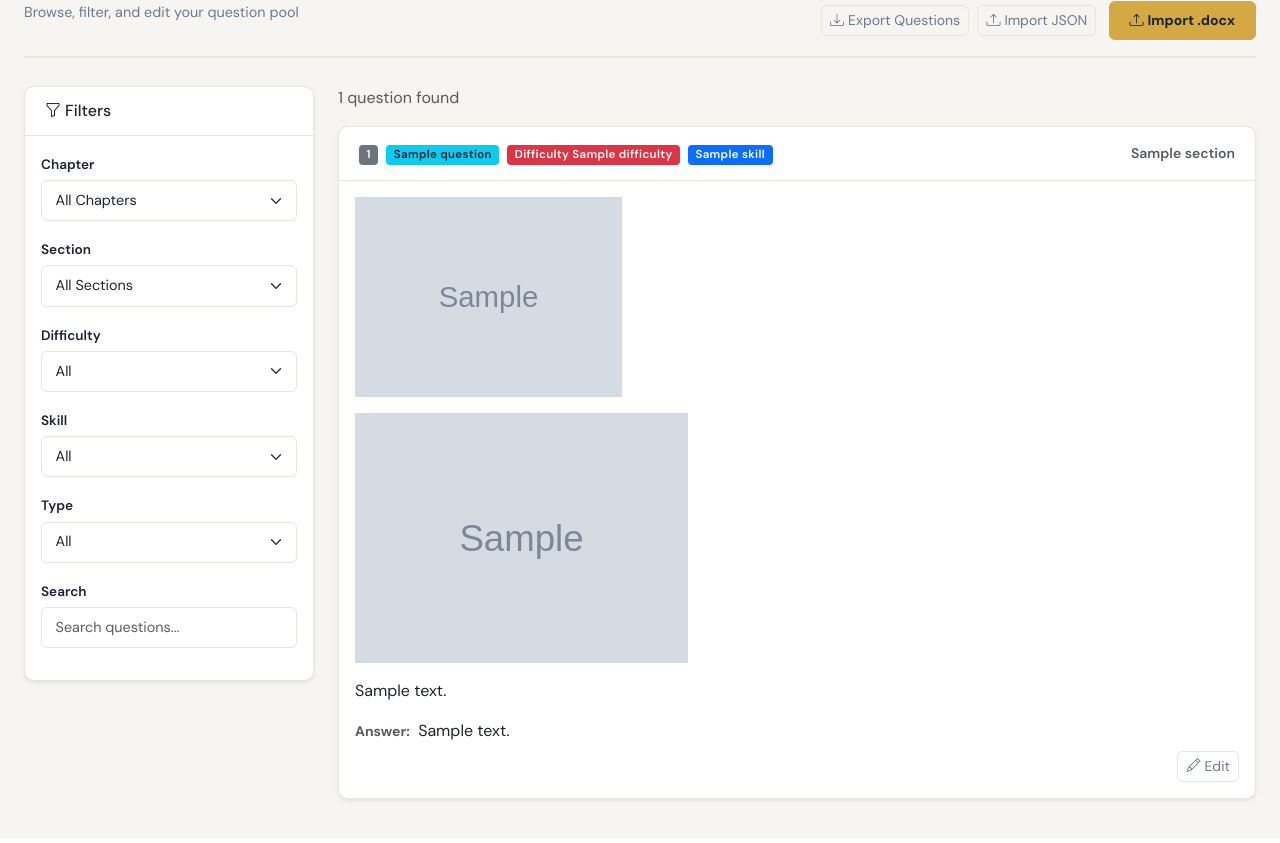
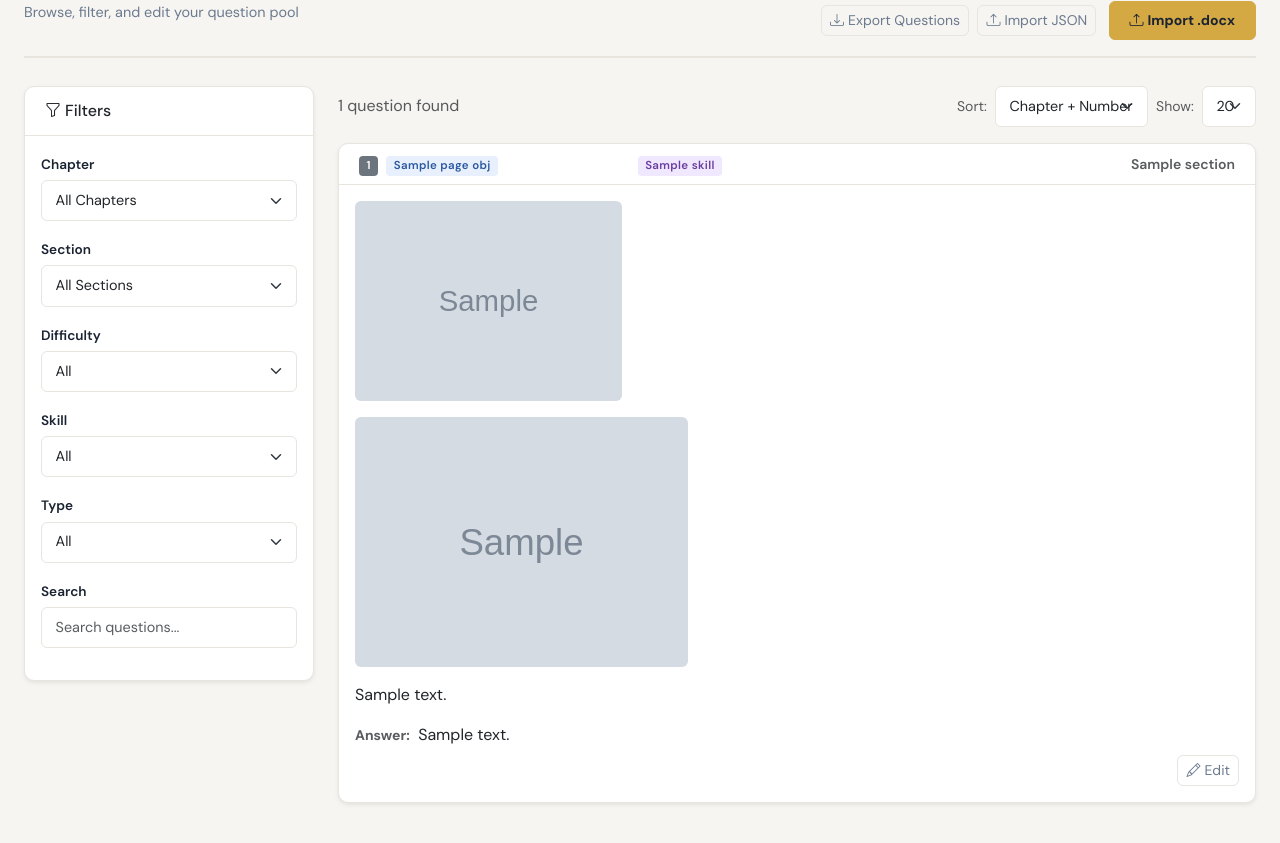
Before and after one commit to georgejjj/testbank_cf, a Django app: template templates/questions/browser.html in a window 1280 px wide. Shown: the part 122-965 px from the top of the page. Run offline with Django 5.2, Linux system fonts and the light colour scheme; the template is opened without the code that fills it: most values are stand-ins (such as "Sample title", 1, 10 or a date in 2020); grey boxes marked "Sample" are stand-in pictures; some libraries are stand-ins or nearby versions.

Commit message:
feat: add sorting and pagination to question browser
- Sort options: Chapter+Number (default), Section, Difficulty (asc/desc), Type, Newest
- Pagination: 20/50/100 per page selector
- Page navigation: first/prev/numbers/next/last with ellipsis
- Changing sort or per-page resets to page 1
- All filter params preserved across pagination

Co-Authored-By: Claude Opus 4.6 (1M context) <noreply@anthropic.com>

```diff
--- a/templates/questions/_question_list.html
+++ b/templates/questions/_question_list.html
@@ -1,39 +1,59 @@
-<div class="d-flex justify-content-between align-items-center mb-3">
-  <span class="text-muted">{{ questions|length }} question{{ questions|length|pluralize }} found</span>
+<!-- Sort & per-page controls -->
+<div class="d-flex justify-content-between align-items-center mb-3 flex-wrap gap-2">
+  <span class="text-muted">{{ total_count }} question{{ total_count|pluralize }} found</span>
+  <div class="d-flex align-items-center gap-2">
+    <span class="text-muted small text-nowrap">Sort:</span>
+    <select class="form-select form-select-sm" style="width: auto;" id="sortSelect"
+            onchange="updateBrowserParam('sort', this.value)">
+      <option value="default" {% if filters.sort == "default" %}selected{% endif %}>Chapter + Number</option>
+      <option value="section" {% if filters.sort == "section" %}selected{% endif %}>Section</option>
+      <option value="difficulty" {% if filters.sort == "difficulty" %}selected{% endif %}>Difficulty (asc)</option>
+      <option value="difficulty_desc" {% if filters.sort == "difficulty_desc" %}selected{% endif %}>Difficulty (desc)</option>
+      <option value="type" {% if filters.sort == "type" %}selected{% endif %}>Type</option>
+      <option value="newest" {% if filters.sort == "newest" %}selected{% endif %}>Newest First</option>
+    </select>
+    <span class="text-muted small text-nowrap">Show:</span>
+    <select class="form-select form-select-sm" style="width: auto;" id="perPageSelect"
+            onchange="updateBrowserParam('per_page', this.value)">
+      <option value="20" {% if filters.per_page == "20" %}selected{% endif %}>20</option>
+      <option value="50" {% if filters.per_page == "50" %}selected{% endif %}>50</option>
+      <option value="100" {% if filters.per_page == "100" %}selected{% endif %}>100</option>
+    </select>
+  </div>
 </div>
 
-{% for q in questions %}
+{% for q in page_obj %}
 <div class="card mb-3 shadow-sm">
-  <div class="card-header d-flex justify-content-between align-items-center">
+  <div class="card-header d-flex justify-content-between align-items-center py-2">
     <div>
       <span class="badge bg-secondary me-1">{{ q.uid }}</span>
-      <span class="badge bg-info text-dark me-1">{{ q.get_question_type_display }}</span>
-      <span class="badge bg-{% if q.difficulty == 1 %}success{% elif q.difficulty == 2 %}warning{% else %}danger{% endif %} me-1">
-        Difficulty {{ q.difficulty }}
+      <span class="badge badge-type me-1">{{ q.get_question_type_display }}</span>
+      <span class="badge badge-difficulty-{{ q.difficulty }} me-1">
+        D{{ q.difficulty }}
       </span>
-      <span class="badge bg-primary">{{ q.skill }}</span>
+      <span class="badge badge-skill">{{ q.skill }}</span>
     </div>
     <small class="text-muted">{{ q.section }}</small>
   </div>
   <div class="card-body">
 
     {% if q.context_group and q.context_group.text|length > 60 %}
-    <div class="alert alert-light border mb-3">
-      <small class="text-muted d-block mb-1"><strong>Context:</strong></small>
-      <div>{{ q.context_group.text|truncatewords:40|safe }}</div>
+    <div class="context-block mb-3" style="font-size: 0.88rem;">
+      <div class="context-label">Context</div>
+      {{ q.context_group.text|truncatewords:40|safe }}
     </div>
     {% endif %}
     {% if q.context_group and q.context_group.image %}
     <div class="mb-3">
       <img src="{{ MEDIA_URL }}{{ q.context_group.image }}"
-           class="img-fluid" style="max-height:200px;" alt="Context image">
+           class="img-fluid rounded" style="max-height:200px;" alt="Context image">
     </div>
     {% endif %}
 
     {% if q.image %}
     <div class="mb-3">
       <img src="{{ MEDIA_URL }}{{ q.image }}"
-           class="img-fluid" style="max-height:250px;" alt="Question image">
+           class="img-fluid rounded" style="max-height:250px;" alt="Question image">
     </div>
     {% endif %}
 
@@ -73,3 +93,66 @@
   <p class="mt-2">No questions found matching your filters.</p>
 </div>
 {% endfor %}
+
+<!-- Pagination -->
+{% if page_obj.paginator.num_pages > 1 %}
+<nav class="mt-3">
+  <div class="d-flex justify-content-between align-items-center">
+    <small class="text-muted">
+      Page {{ page_obj.number }} of {{ page_obj.paginator.num_pages }}
+    </small>
+    <ul class="pagination pagination-sm mb-0">
+      {% if page_obj.has_previous %}
+      <li class="page-item">
+        <a class="page-link" href="javascript:void(0)" onclick="updateBrowserParam('page', '1')">
+          <i class="bi bi-chevron-double-left"></i>
+        </a>
+      </li>
+      <li class="page-item">
+        <a class="page-link" href="javascript:void(0)" onclick="updateBrowserParam('page', '{{ page_obj.previous_page_number }}')">
+          <i class="bi bi-chevron-left"></i>
+        </a>
+      </li>
+      {% endif %}
+
+      {% for num in page_obj.paginator.page_range %}
+        {% if num == page_obj.number %}
+        <li class="page-item active"><span class="page-link">{{ num }}</span></li>
+        {% elif num > page_obj.number|add:"-3" and num < page_obj.number|add:"3" %}
+        <li class="page-item">
+          <a class="page-link" href="javascript:void(0)" onclick="updateBrowserParam('page', '{{ num }}')">{{ num }}</a>
+        </li>
+        {% elif num == 1 or num == page_obj.paginator.num_pages %}
+        <li class="page-item">
+          <a class="page-link" href="javascript:void(0)" onclick="updateBrowserParam('page', '{{ num }}')">{{ num }}</a>
+        </li>
+        {% elif num == page_obj.number|add:"-3" or num == page_obj.number|add:"3" %}
+        <li class="page-item disabled"><span class="page-link">...</span></li>
+        {% endif %}
+      {% endfor %}
+
+      {% if page_obj.has_next %}
+      <li class="page-item">
+        <a class="page-link" href="javascript:void(0)" onclick="updateBrowserParam('page', '{{ page_obj.next_page_number }}')">
+          <i class="bi bi-chevron-right"></i>
+        </a>
+      </li>
+      <li class="page-item">
+        <a class="page-link" href="javascript:void(0)" onclick="updateBrowserParam('page', '{{ page_obj.paginator.num_pages }}')">
+          <i class="bi bi-chevron-double-right"></i>
+        </a>
+      </li>
+      {% endif %}
+    </ul>
+  </div>
+</nav>
+{% endif %}
+
+<script>
+function updateBrowserParam(key, value) {
+    var params = new URLSearchParams(window.location.search);
+    params.set(key, value);
+    if (key !== 'page') params.delete('page');  // Reset to page 1 when changing sort/per_page
+    window.location.href = '{% url "question_browser" %}?' + params.toString();
+}
+</script>
```
Also changed, not shown: apps/questions/views.py (+43 -11 lines).
